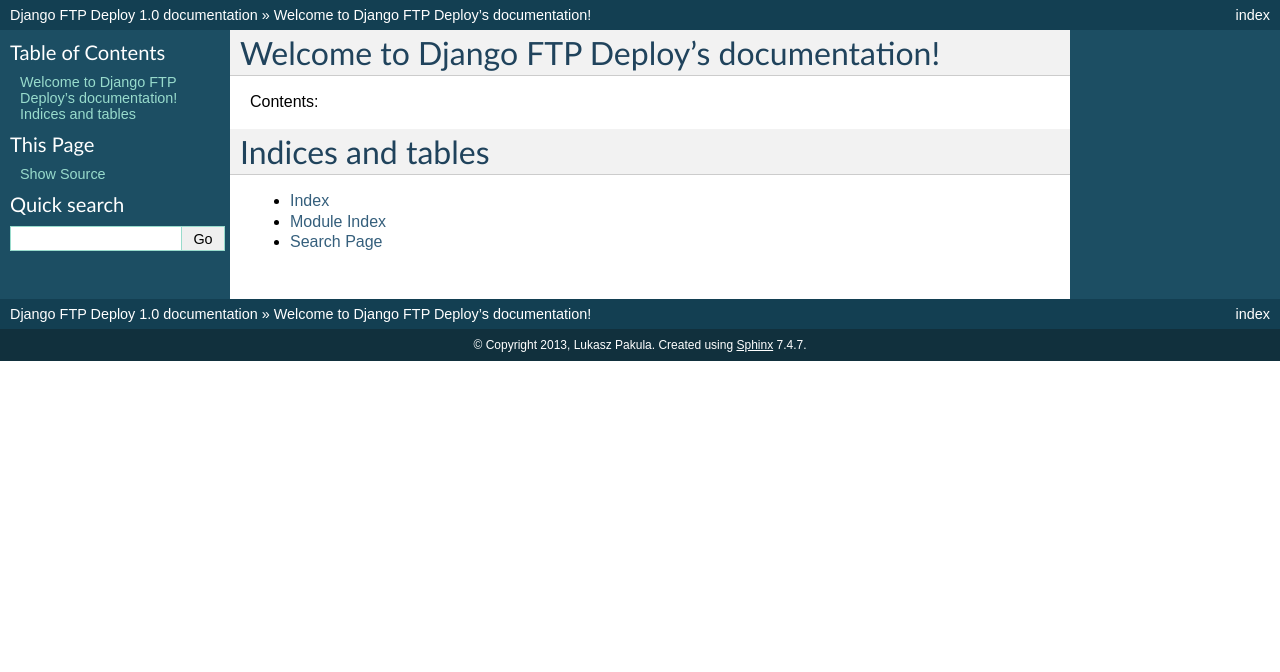
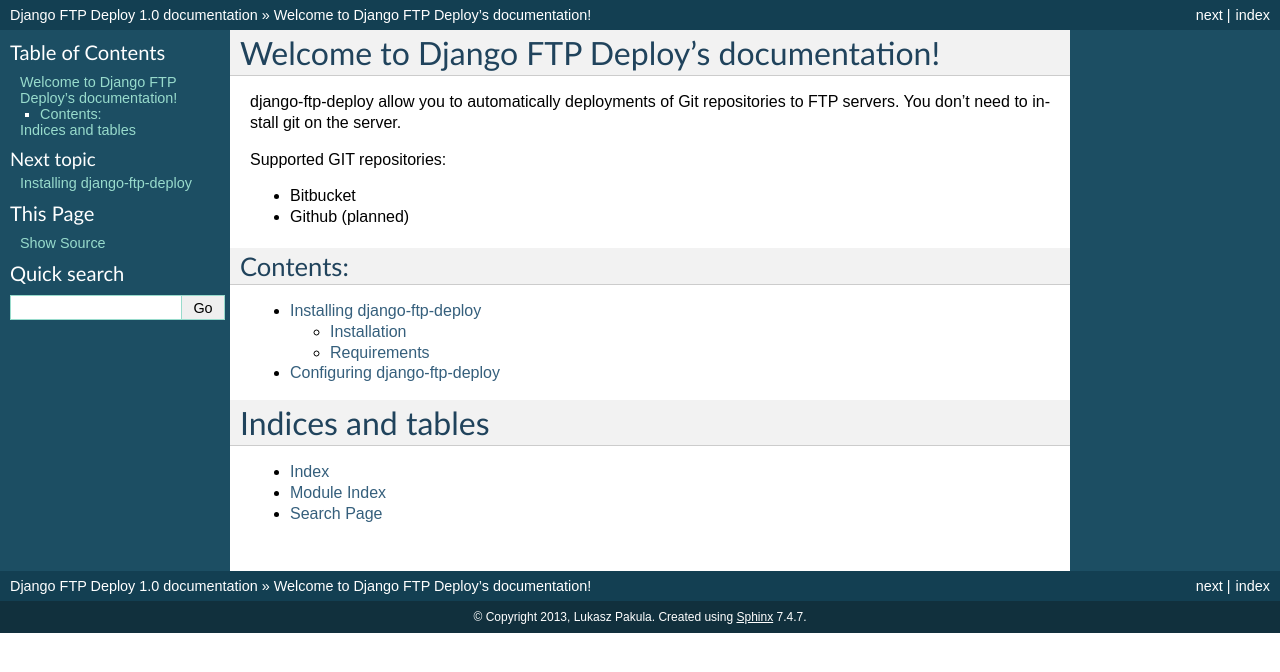
Before and after one commit to eabg/django-ftp-deploy, a Sphinx documentation site: the page built from docs/index.rst, in a window 1280 px wide. Shown: the top 672 px of the page. Built offline with Sphinx 7.4.7, drawn with Linux system fonts in a browser that asks for light colours.

Commit message:
documentation development

```diff
--- /dev/null
+++ b/docs/configuration.rst
@@ -0,0 +1,2 @@
+Configuring django-ftp-deploy
+=============================
--- a/docs/index.rst
+++ b/docs/index.rst
@@ -6,12 +6,23 @@
 Welcome to Django FTP Deploy's documentation!
 =============================================
 
+django-ftp-deploy allow you to automatically deployments of Git repositories to FTP servers. You don't need to install git on the server.
+
+Supported GIT repositories:
+
+* Bitbucket
+* Github (planned)
+
+
 Contents:
+---------
+
 
 .. toctree::
    :maxdepth: 2
 
-
+   installation
+   configuration
 
 Indices and tables
 ==================
--- /dev/null
+++ b/docs/installation.rst
@@ -0,0 +1,22 @@
+Installing django-ftp-deploy
+============================
+
+Installation and requirements for django-ftp-deploy module
+
+Installation
+------------
+
+#. Install ``django-ftp-deploy`` using pip::
+
+    pip install django-ftp-deploy
+
+#. Add ``ftp_deploy`` to your ``INSTALLED_APPS`` list in your settings
+
+
+Requirements
+------------
+
+Required third party libraries are **installed automatically** if you use pip to install django-ftp-deploy
+
+1. `pycurl <https://pypi.python.org/pypi/pycurl>`_
+2. `certifi <https://pypi.python.org/pypi/certifi>`_
```
